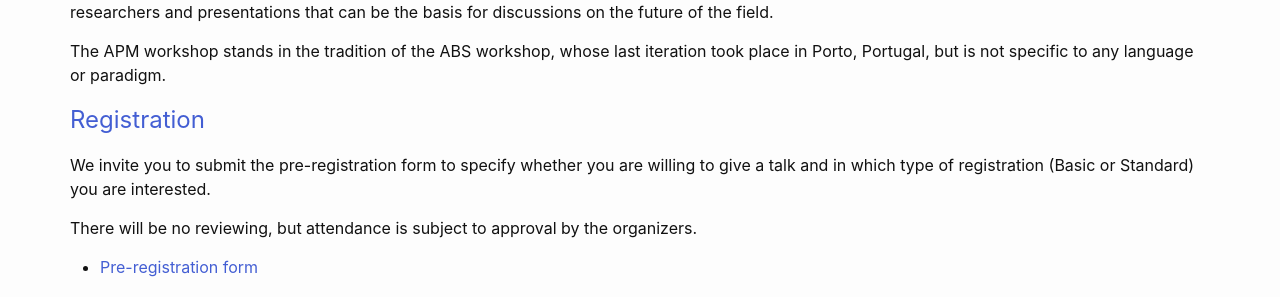
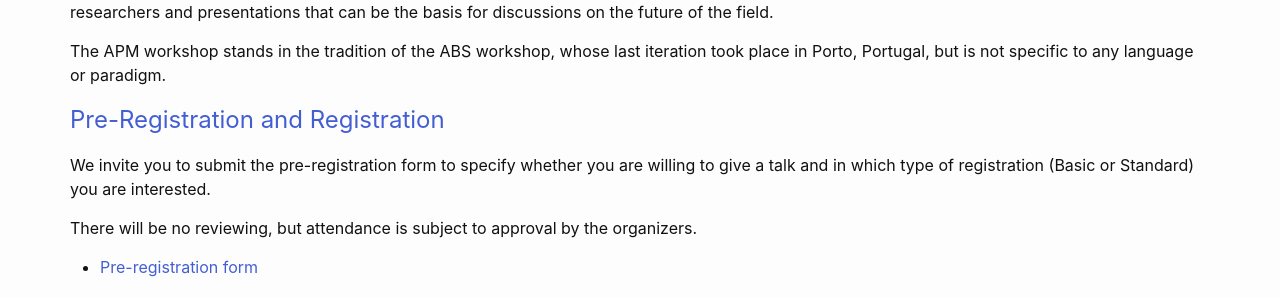
Before and after one commit to apm-workshop/at-etaps2026, a Jekyll site: the page built from _pages/index.md, in a window 1280 px wide. Shown: the part 1292-1589 px from the top of the page. Built offline with Jekyll 4.4.1, drawn with Linux system fonts in a browser that asks for light colours.

Commit message:
Update index.md

```diff
--- a/_pages/index.md
+++ b/_pages/index.md
@@ -31,7 +31,7 @@ The APM Workshop is a venue for the discussion of asynchronous programming patte
 
 The APM workshop stands in the tradition of the ABS workshop, whose last iteration took place in Porto, Portugal, but is not specific to any language or paradigm.
 
-## Registration
+## Pre-Registration and Registration
 {: .secondH #registration}
 
  We invite you to submit the pre-registration form to specify whether you are willing to give a talk and in which type of registration (Basic or Standard) you are interested.
```
